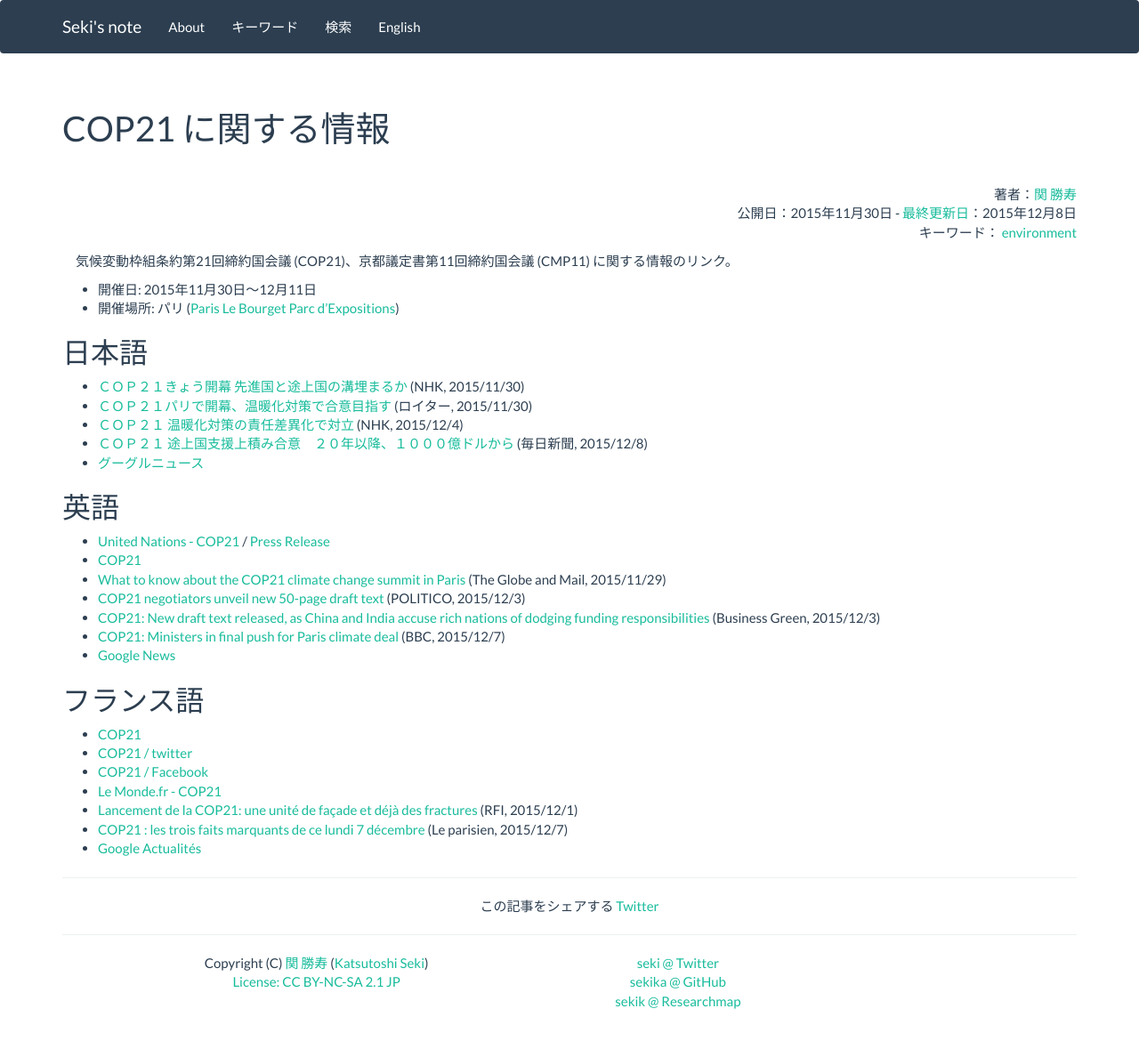
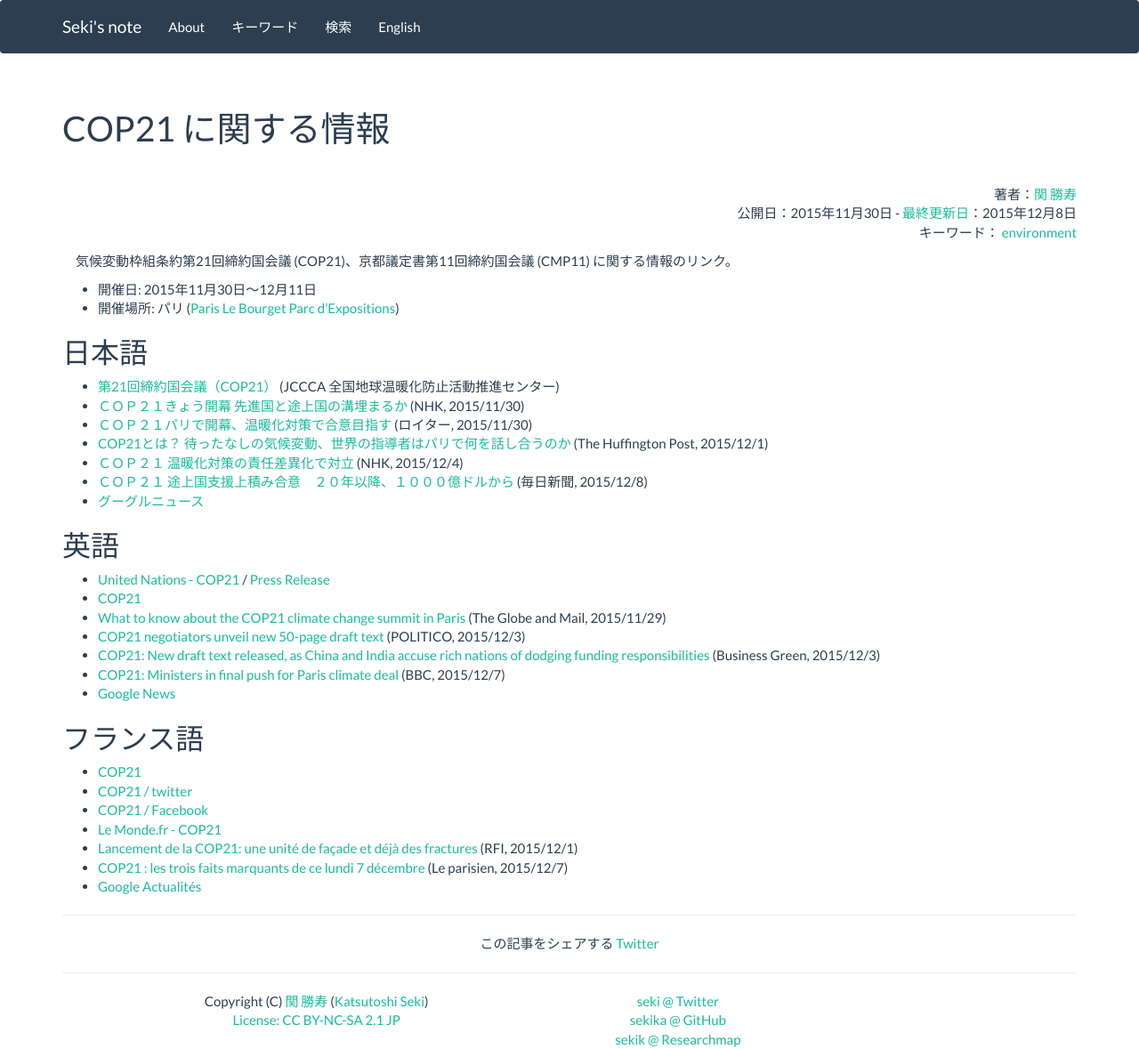
Before and after one commit to sekika/sekika.github.io, a Jekyll site: the page built from _posts/2015-11-30-cop21.md, in a window 1280 px wide. Shown: the whole page at 89% size. Built offline with Jekyll 4.4.1, drawn with Linux system fonts in a browser that asks for light colours; nearby versions of some CDN libraries; comment, search, counter and statistics services are not loaded; before the commit the page ends 1136 px from its top, so only the background shows below that.

Commit message:
Added 2 articles

```diff
--- a/_posts/2015-11-30-cop21.md
+++ b/_posts/2015-11-30-cop21.md
@@ -11,8 +11,10 @@ tag: environment
 * 開催場所: パリ ([Paris Le Bourget Parc d'Expositions](http://www.tourisme93.com/document.php?pagendx=748&engine_zoom=AffIDFSRV0000792))
 
 ## 日本語
+* [第21回締約国会議（COP21）](http://www.jccca.org/trend_world/conference_report/cop21/) (JCCCA 全国地球温暖化防止活動推進センター)
 * [ＣＯＰ２１きょう開幕 先進国と途上国の溝埋まるか](http://www3.nhk.or.jp/news/html/20151130/k10010323851000.html) (NHK, 2015/11/30)
 * [ＣＯＰ２１パリで開幕、温暖化対策で合意目指す](http://jp.reuters.com/article/2015/11/30/climatechange-summit-leaders-idJPKBN0TJ04U20151130) (ロイター, 2015/11/30)
+* [COP21とは？ 待ったなしの気候変動、世界の指導者はパリで何を話し合うのか](http://www.huffingtonpost.jp/2015/11/30/cop21-started_n_8685250.html) (The Huffington Post, 2015/12/1)
 * [ＣＯＰ２１ 温暖化対策の責任差異化で対立](http://www3.nhk.or.jp/news/html/20151204/k10010329091000.html) (NHK, 2015/12/4)
 * [ＣＯＰ２１ 途上国支援上積み合意　２０年以降、１０００億ドルから](http://mainichi.jp/articles/20151208/dde/001/040/067000c) (毎日新聞, 2015/12/8)
 * [グーグルニュース](https://www.google.co.jp/search?q=cop21&hl=jp&tbm=nws)
```
Also changed, not shown: other parts of _posts/2015-11-30-cop21.md (+1 -1 lines).
